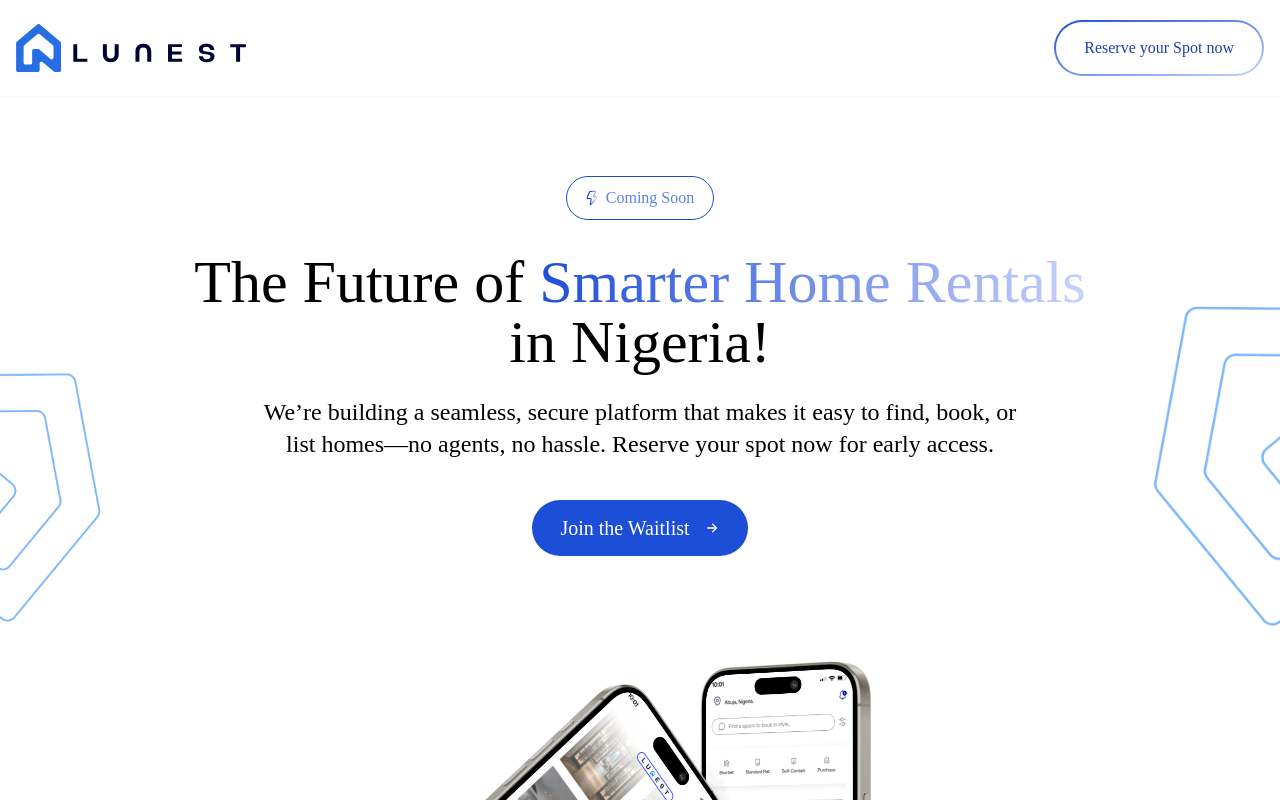
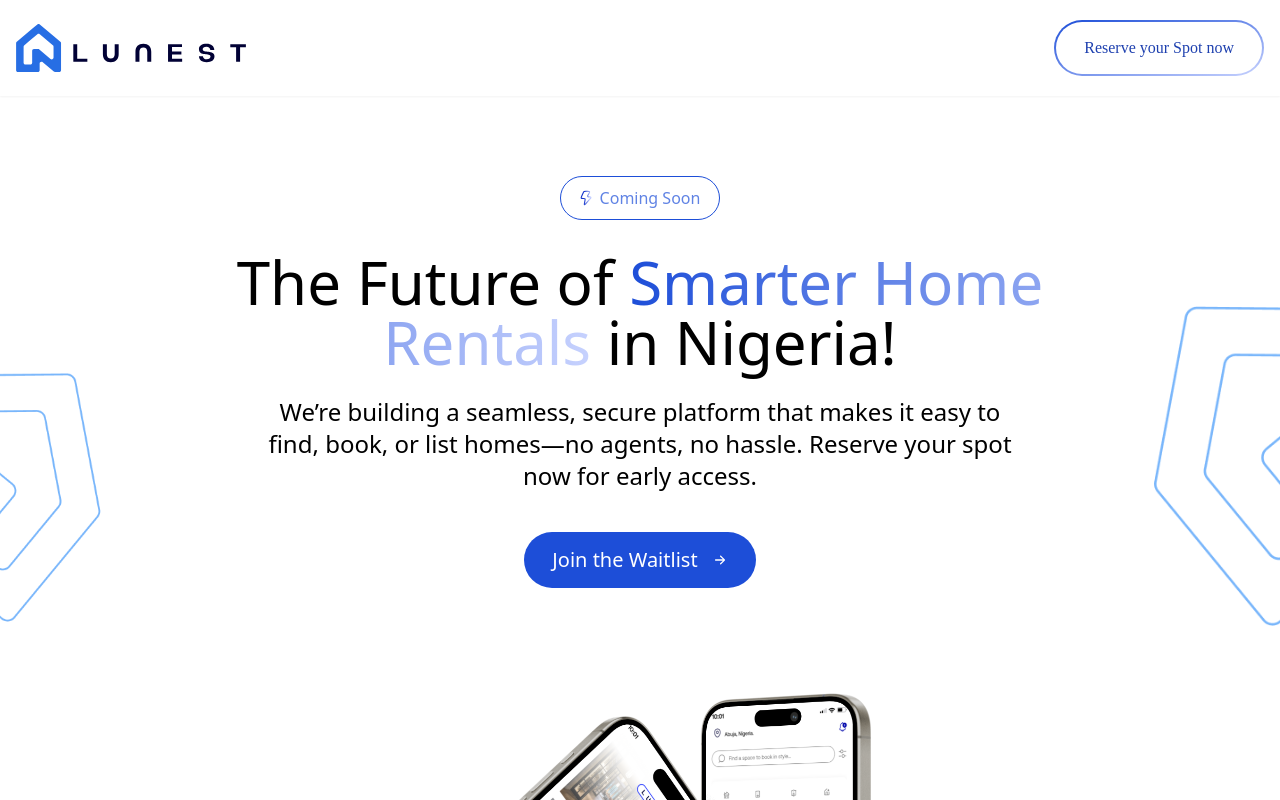
Before and after one commit to samakintayo/Lunest-waitlist, a React (Vite) app in the folder lunest-waitlist/: page / in a window 1280 px wide. Shown: the top 800 px of the page. Built offline with nearby package versions, Linux system fonts and the light colour scheme; a web font is replaced by a local one.

Commit message:
Update NewHero.jsx

```diff
--- a/lunest-waitlist/src/components/NewHero.jsx
+++ b/lunest-waitlist/src/components/NewHero.jsx
@@ -24,14 +24,14 @@ const NewHero = () => {
         {/* Coming Soon Badge */}
         <div className="inline-flex items-center gap-2 px-5 py-2.5 rounded-[30px] outline outline-1 outline-offset-[-1px] outline-blue-700 mb-8">
           <img className="w-3 h-4" src="/assets/lunest-zap.svg" alt="" />
-          <span className="text-blue-700/70 text-base font-medium font-['Aeonik_Pro']">
+          <span className="text-blue-700/70 text-base font-medium">
             Coming Soon
           </span>
         </div>
 
         {/* Main Text */}
         <div className="max-w-5xl text-center mb-6">
-          <h1 className="text-4xl md:text-6xl font-medium font-['Aeonik_Pro']">
+          <h1 className="text-4xl md:text-6xl font-medium ">
             The Future of{" "}
             <span className="text-transparent bg-clip-text bg-gradient-to-r from-blue-700 to-indigo-200">
               Smarter Home Rentals
@@ -39,7 +39,7 @@ const NewHero = () => {
             in Nigeria!
           </h1>
         </div>
-        <p className="max-w-3xl text-center text-lg md:text-2xl font-['Aeonik_Pro'] mb-10">
+        <p className="max-w-3xl text-center text-lg md:text-2xl mb-10">
           We’re building a seamless, secure platform that makes it easy to find,
           book, or list homes—no agents, no hassle. Reserve your spot now for
           early access.
@@ -50,7 +50,7 @@ const NewHero = () => {
           href="/waitlist"
           className="px-7 py-3.5 bg-blue-700 rounded-[30px] inline-flex justify-center items-center gap-3.5 mb-4"
         >
-          <span className="text-white text-xl font-medium font-['Aeonik_Pro']">
+          <span className="text-white text-xl font-medium">
             Join the Waitlist
           </span>
           <div className="w-4 h-4 relative">
```
